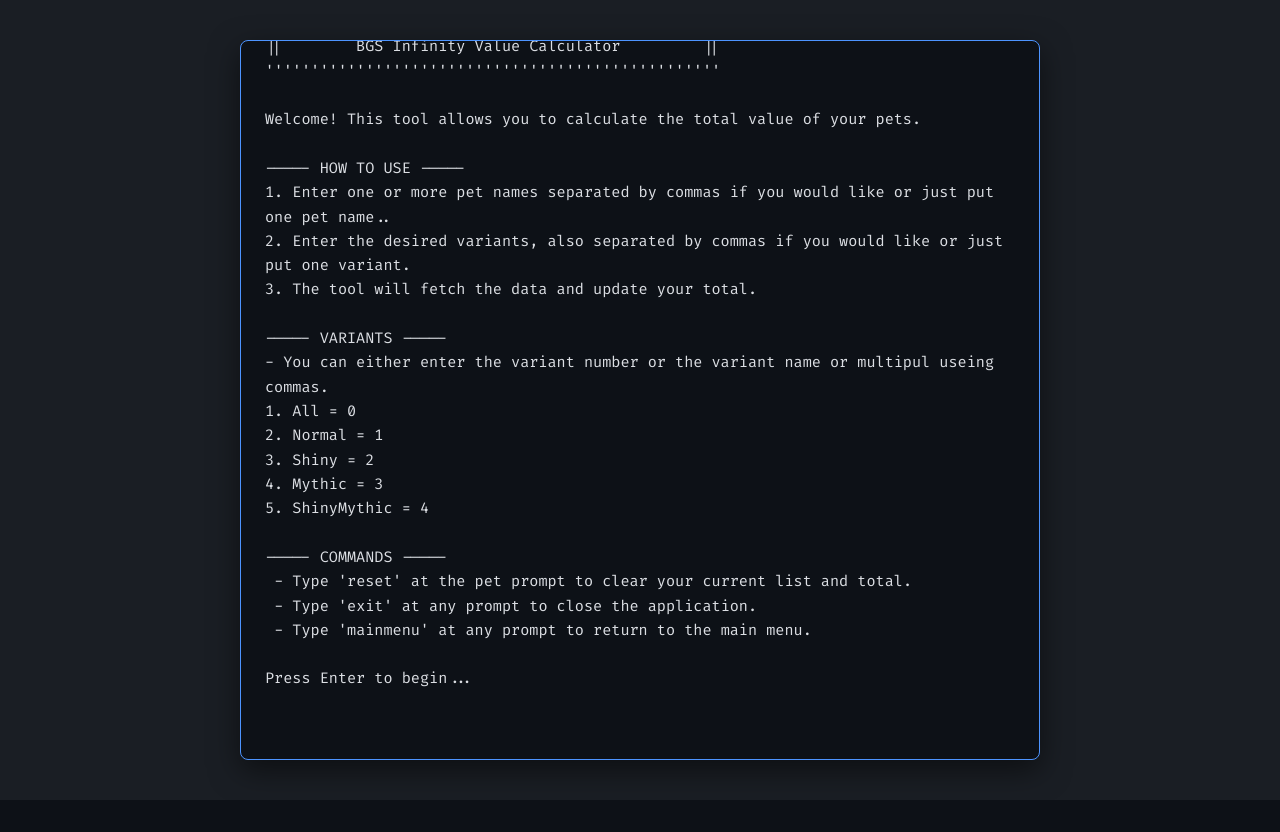
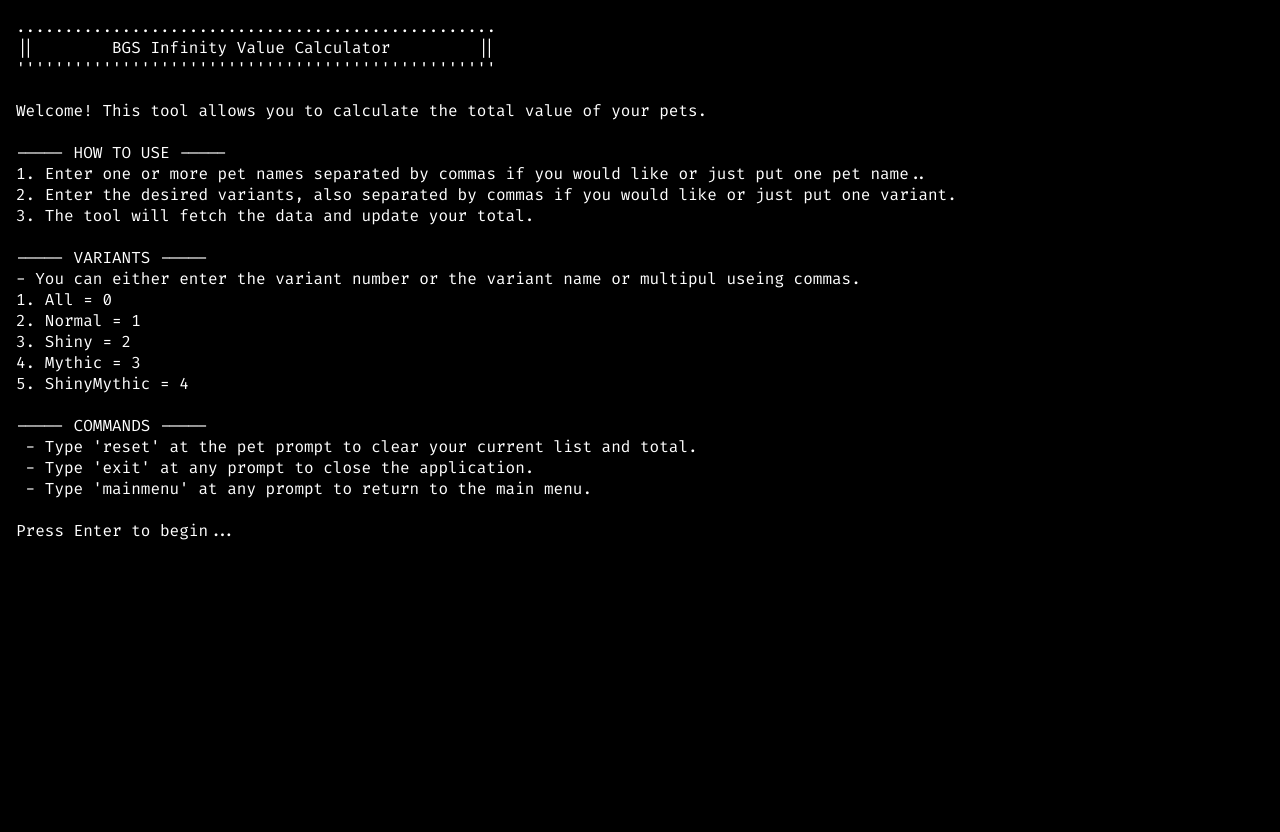
Before and after one commit to gotham10/trfhy, a Flask app: page / in a window 1280 px wide. Before the commit the page ends 800 px from the top, so only its background shows below. Run offline with Flask 3, Linux system fonts and the light colour scheme.

Commit message:
Update index.html

```diff
--- a/templates/index.html
+++ b/templates/index.html
@@ -5,82 +5,43 @@
     <meta name="viewport" content="width=device-width, initial-scale=1.0">
     <title>BGS Infinity Value Calculator</title>
     <style>
-        @import url('https://fonts.googleapis.com/css2?family=Fira+Code:wght@400;700&display=swap');
-        :root {
-            --background: #1a1e24;
-            --foreground: #dcdfe4;
-            --prompt: #61afef;
-            --input: #ffffff;
-            --border: #4d94ff;
-        }
-        * {
-            box-sizing: border-box;
-        }
+        @import url('https://fonts.googleapis.com/css2?family=Fira+Code&display=swap');
         html, body {
             height: 100%;
+            width: 100%;
             margin: 0;
             padding: 0;
-            background-color: var(--background);
-        }
-        body {
-            display: flex;
-            justify-content: center;
-            align-items: center;
+            background-color: #000000;
+            color: #ffffff;
             font-family: 'Fira Code', monospace;
         }
-        .terminal {
-            width: 100%;
-            max-width: 800px;
-            height: 90vh;
-            max-height: 800px;
-            background-color: #0d1117;
-            border: 1px solid var(--border);
-            border-radius: 8px;
-            box-shadow: 0 10px 30px rgba(0, 0, 0, 0.5);
+        #terminal-container {
+            padding: 1rem;
+            height: 100vh;
             display: flex;
             flex-direction: column;
-            overflow: hidden;
         }
-        .terminal-output {
+        #terminal-output {
             flex-grow: 1;
-            overflow-y: auto;
-            padding: 1.5rem;
-            color: var(--foreground);
-            font-size: 0.95em;
-            line-height: 1.6;
             white-space: pre-wrap;
             word-break: break-word;
+            overflow-y: auto;
         }
-        .terminal-output::-webkit-scrollbar {
-            width: 8px;
-        }
-        .terminal-output::-webkit-scrollbar-track {
-            background: #2c313a;
-        }
-        .terminal-output::-webkit-scrollbar-thumb {
-            background-color: var(--border);
-            border-radius: 4px;
-        }
-        .line {
+        .input-line {
             display: flex;
         }
         .prompt {
-            color: var(--prompt);
             margin-right: 0.5em;
-            flex-shrink: 0;
-        }
-        .input-line {
-            display: flex;
-            padding: 0 1.5rem 1.5rem;
         }
         #terminal-input {
             flex-grow: 1;
             background-color: transparent;
             border: none;
-            color: var(--input);
+            color: #ffffff;
             font-family: inherit;
             font-size: inherit;
             outline: none;
+            padding: 0;
         }
         #terminal-input:disabled {
             background-color: transparent;
@@ -88,8 +49,8 @@
     </style>
 </head>
 <body>
-    <div class="terminal">
-        <div class="terminal-output" id="terminal-output"></div>
+    <div id="terminal-container">
+        <div id="terminal-output"></div>
         <div class="input-line">
             <span class="prompt" id="prompt">></span>
             <input type="text" id="terminal-input" autocomplete="off" autocorrect="off" autocapitalize="off" spellcheck="false" autofocus>
@@ -356,7 +317,7 @@
                 }
             });
 
-            document.querySelector('.terminal').addEventListener('click', () => {
+            document.body.addEventListener('click', () => {
                 input.focus();
             });
 
```
